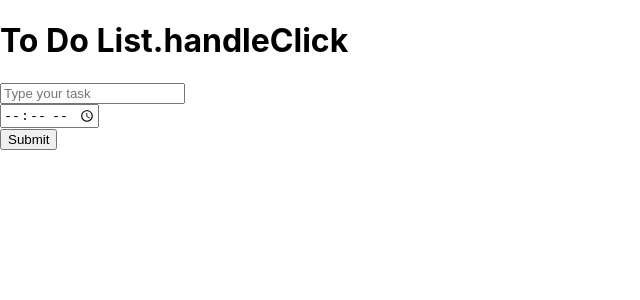
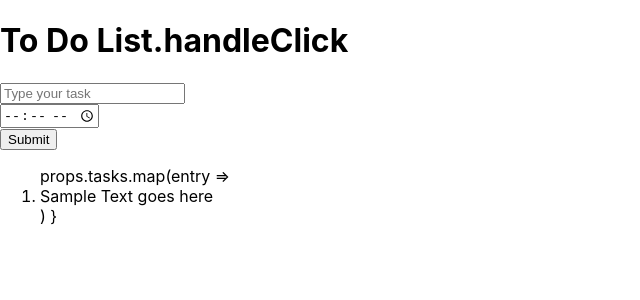
Before and after one commit to chingu-voyages/geckos-project-10, a React (Create React App) app in the folder to-do-app original/: page / in a window 1280 px wide. Shown: the top 300 px of the page, without its empty margins (0-640 px from the left). Built offline with nearby package versions, Linux system fonts and the light colour scheme.

Commit message:
implemented state on click

```diff
--- a/to-do-app original/src/App.js
+++ b/to-do-app original/src/App.js
@@ -1,5 +1,6 @@
 import React, { Component } from 'react';
 import Form from './Form.js'
+import Task from './Task.js'
 
 class App extends Component {
 
@@ -32,6 +33,7 @@ class App extends Component {
         onChange = {this.handleChangeInput}//refer to props.onChange in Form.js
       />
 
+
       </div>
     );
   }
--- a/to-do-app original/src/Form.js
+++ b/to-do-app original/src/Form.js
@@ -1,5 +1,6 @@
 import React, { Component } from 'react';
 import Alert from './Alert.js'
+import Task from './Task.js';
 
 export default class Form extends React.Component { //stateless component
 
@@ -8,16 +9,14 @@ export default class Form extends React.Component { //stateless component
 handleClick = (event) => {
     // console.log('sample click')
     event.preventDefault();
-
-    console.log('SAMPLE CLICK');
-      this.setState({tasks: [this.state.input]});   //referring to line 9
-      console.log(this.state.tasks)
+      console.log(this.state.task)
 
 }
 
 handleChangeInput = (entry) => {
-    // console.log(entry.target.value)
-    this.setState({ input: entry });
+    const userInput = entry.target.value;
+    this.setState({ task: userInput });
+    return userInput;
 }
 
 render(){
@@ -34,7 +33,7 @@ render(){
     <button onClick={this.handleClick} >Submit</button>
 
 </form>
-
+ <Task item={this.props.form} />
 </div>
 
     )
--- a/to-do-app original/src/Task.js
+++ b/to-do-app original/src/Task.js
@@ -1,16 +1,16 @@
 import React, {Component} from 'react';
-
+import Form from './Form.js';
 
 const Task = props => {
 
-    return(
+  return(
         <div>
             <ol>
-                { console.log(props)
+                { console.log()}
                     props.tasks.map(entry => {
-                        return(
-                            <li>{entry}</li>
-                        )
+
+                            <li>Sample Text goes here</li>
+
                     })
                 }
             </ol>
@@ -19,13 +19,4 @@ const Task = props => {
 
 };
 
-// export default class Task extends React.Component {
-
-
-//     render(){
-
-//         return(
-
-//         )
-//     }
-// }
+export default Task
```
